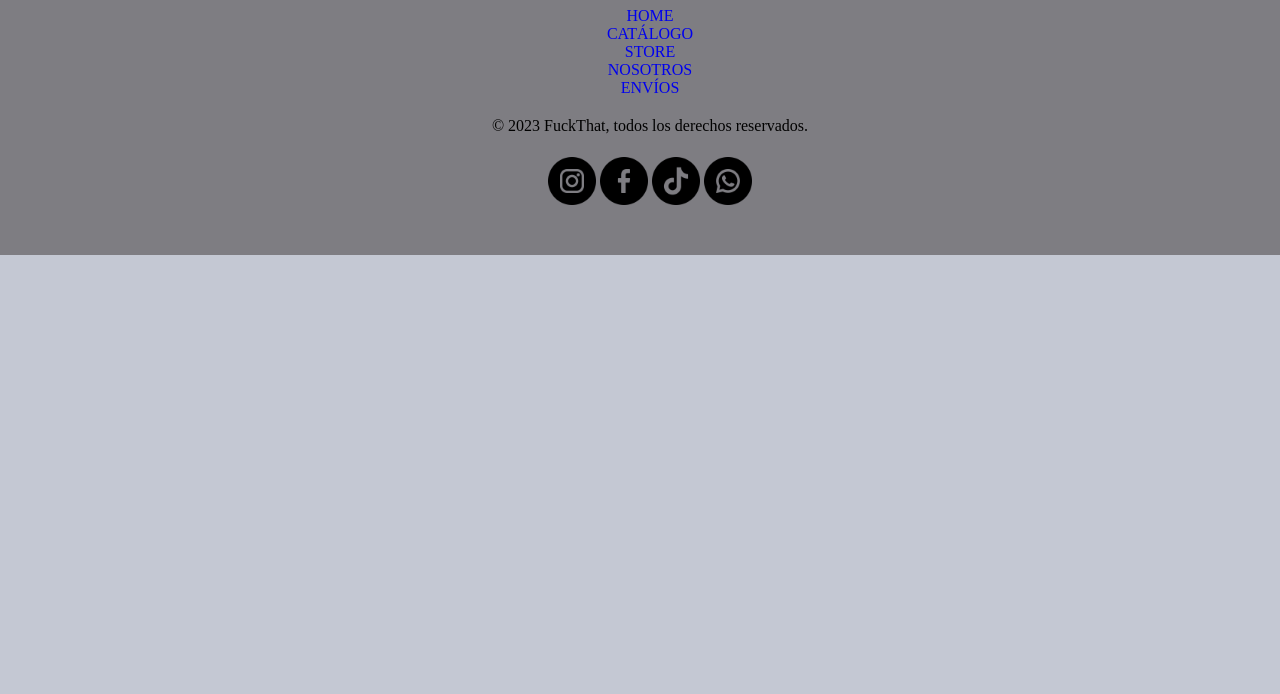
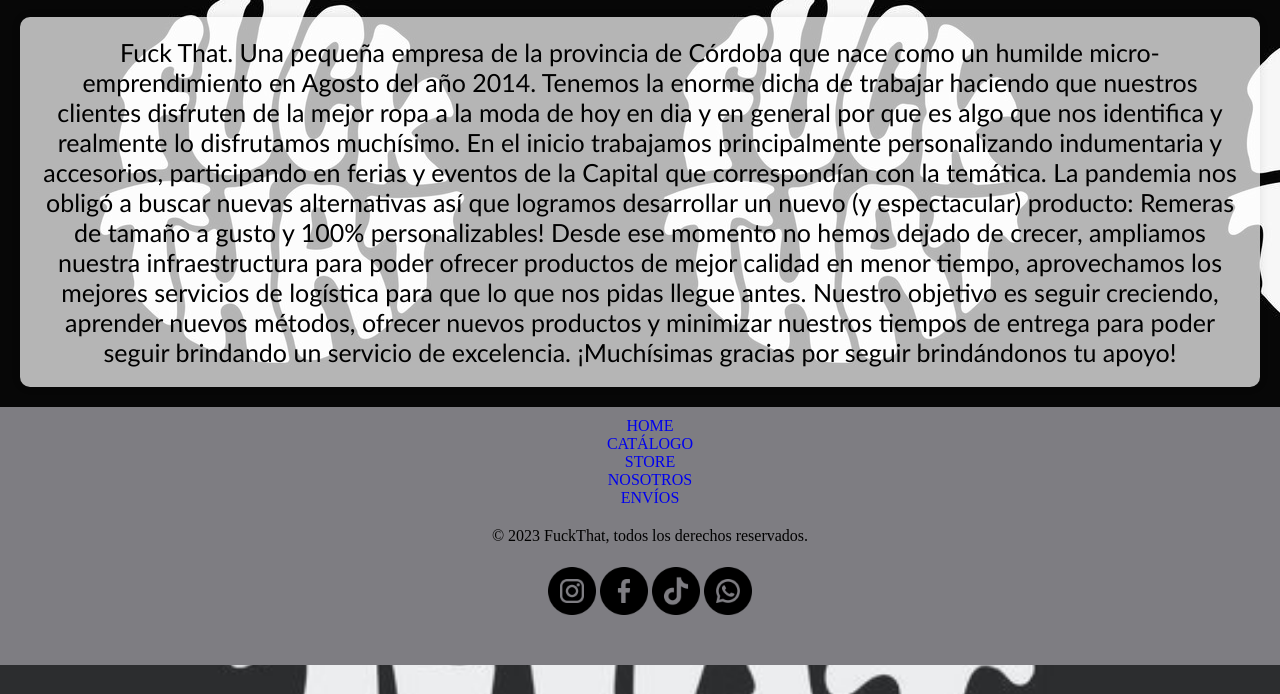
Before and after one commit to JuaaniPortillo/CODERHOUSEPROYECT, a plain HTML site: page pages/Nosotros.html in a window 1280 px wide. Shown: the part 106-800 px from the top of the page. Drawn offline with Linux system fonts and the light colour scheme; files whose address does not match are found by name.

Commit message:
Al fin avances

```diff
--- a/css/style.css
+++ b/css/style.css
@@ -314,21 +314,50 @@
 }
 /*BODY/MAIN*/
 
-#body {
+
+body::before {
+    content: "";
+    position: fixed;
+    top: 0;
+    left: 0;
+    width: 100%;
+    height: 100%;
+    background-image: url(../images/8334389ef71d39393fa4629b074feec1.jpg);
+    background-size: cover;
+    opacity: 0.8;
+    z-index: -1; /* Asegura que el fondo esté detrás del contenido */
+}
+
+/* El resto de tus estilos para body se mantienen igual */
+body {
     max-width: 100%;
+    background-image: url(../images/8334389ef71d39393fa4629b074feec1.jpg);
 }
+
 
 #bodycatalogo {
     max-width: 100%;
+    background-image: url(../images/8334389ef71d39393fa4629b074feec1.jpg);
 }
+
 #bodyStore {
     max-width: 100%;
+    background-image: url(../images/8334389ef71d39393fa4629b074feec1.jpg);
 }
+
 #bodyNosotros {
     max-width: 100%;
+    background-image: url(../images/8334389ef71d39393fa4629b074feec1.jpg);
 }
+
 #bodyEnvios {
     max-width: 100%;
+    background-image: url(../images/8334389ef71d39393fa4629b074feec1.jpg);
+}
+
+
+.indexprincipal {
+    background-color: #C4C8D3;
 }
 
 .mainStore {
@@ -350,6 +379,20 @@
     justify-content: flex-end;
 }
 
+.NosotrosTexto {
+    display: flex;
+    justify-content: center;
+    align-items: center;
+    flex-direction: column;
+    font-family: 'Gill Sans', 'Gill Sans MT', Calibri, 'Trebuchet MS', sans-serif;
+    font-size: 25px;
+    margin: 20px;
+    text-align: center;
+    background-color: rgba(255, 255, 255, 0.7);
+    padding: 20px;
+    border-radius: 10px;
+    box-shadow: 0 0 10px rgba(0, 0, 0, 0.1);
+}
 #main {
     width: 100%;
     min-height: 100vh;
@@ -526,9 +569,8 @@
 
 }
 #grillasindex {
-    background-color: #C4C8D3;
     display: grid;
-    grid-template-columns: 33% 33% 33%
+    grid-template-columns: 33% 33% 33%;
 }
 #grillasindex  img {
     margin: 100px;
--- a/pages/Nosotros.html
+++ b/pages/Nosotros.html
@@ -20,8 +20,12 @@
                 </ul>
             </nav>
         </header>
-        <main>
-
+        <main id="NosotrosMain">
+            <section class="NosotrosTexto">Fuck That. Una pequeña empresa de la provincia de Córdoba que nace como un humilde micro-emprendimiento en Agosto del año 2014.
+                Tenemos la enorme dicha de trabajar haciendo que nuestros clientes disfruten de la mejor ropa a la moda de hoy en dia y en general por que es algo que nos identifica y realmente lo disfrutamos muchísimo.
+                En el inicio trabajamos principalmente personalizando indumentaria y accesorios, participando en ferias y eventos de la Capital que correspondían con la temática. La pandemia nos obligó a buscar nuevas alternativas así que logramos desarrollar un nuevo (y espectacular) producto: Remeras de tamaño a gusto y 100% personalizables!
+                Desde ese momento no hemos dejado de crecer, ampliamos nuestra infraestructura para poder ofrecer productos de mejor calidad en menor tiempo, aprovechamos los mejores servicios de logística para que lo que nos pidas llegue antes. Nuestro objetivo es seguir creciendo, aprender nuevos métodos, ofrecer nuevos productos y minimizar nuestros tiempos de entrega para poder seguir brindando un servicio de excelencia.
+                ¡Muchísimas gracias por seguir brindándonos tu apoyo!</section>
         </main>
         <footer id="footernosotros">
             <ul>
```
Also changed, not shown: index.html (+1 -1 lines).
